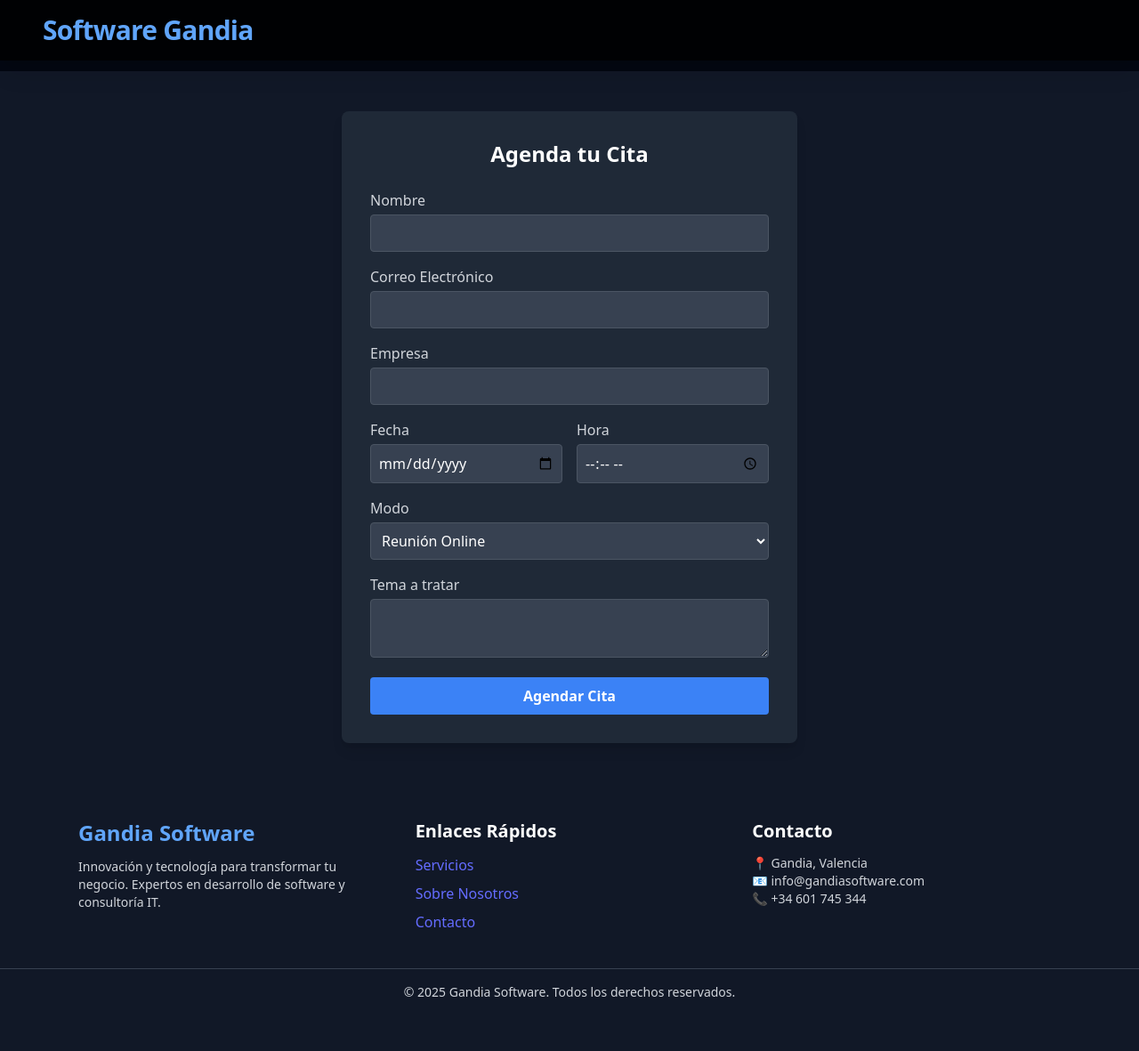
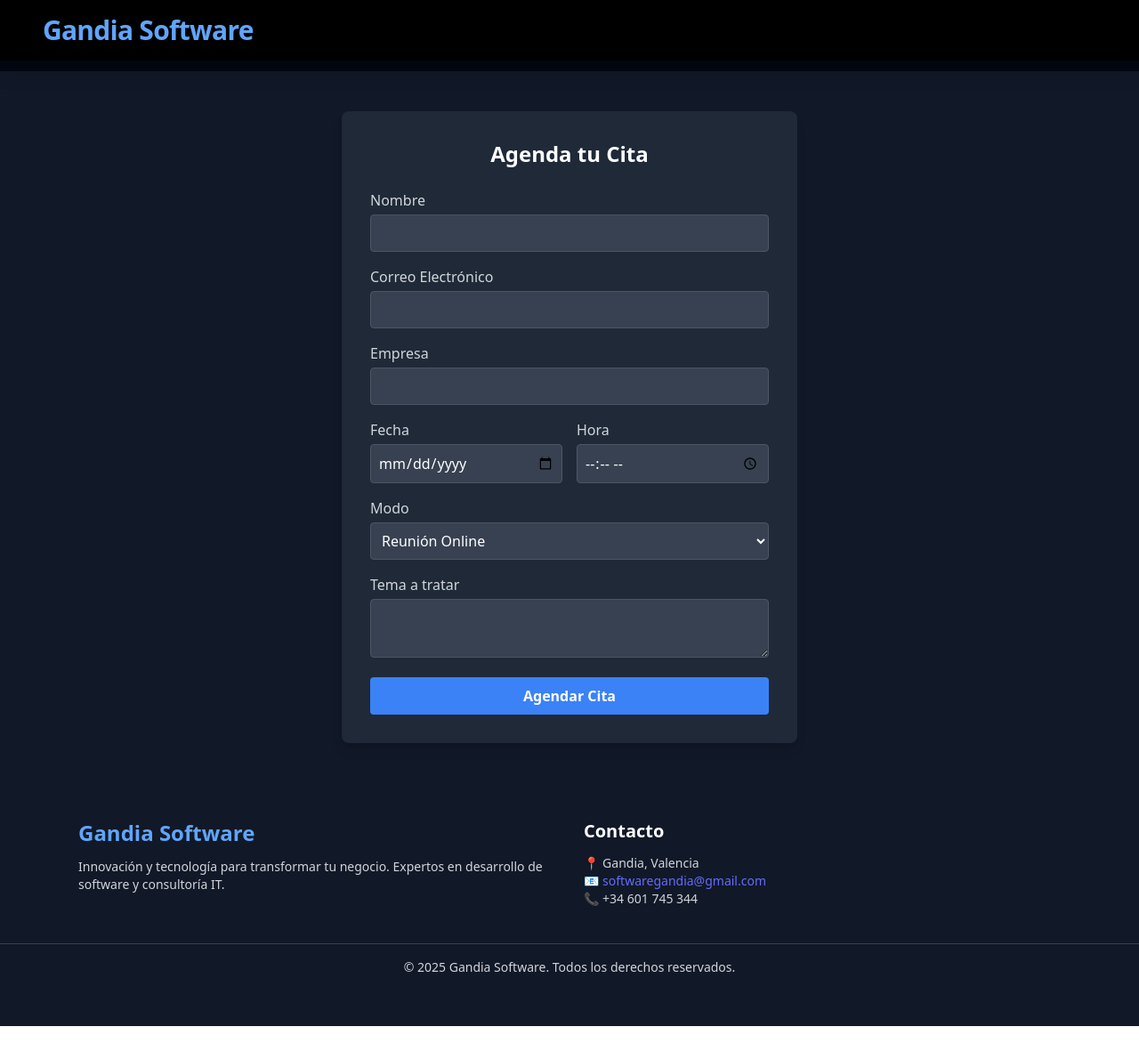
Before and after one commit to MrChova20/web-consultoria, a React (Vite) app in the folder frontend/: page /schedule-appointment in a window 1280 px wide. Shown: the whole page at 89% size. After the commit the page ends 1153 px from the top, so only its background shows below. Built offline with nearby package versions, Linux system fonts and the light colour scheme.

Commit message:
update landing

```diff
--- a/frontend/src/App.tsx
+++ b/frontend/src/App.tsx
@@ -9,14 +9,14 @@ const App: React.FC = () => {
   const [menuOpen, setMenuOpen] = useState(false);
 
   useEffect(() => {
-    document.title = "Software Gandia | Expertos en Blockchain y Desarrollo a Medida";
+    document.title = "Gandia Software | Expertos en Blockchain y Desarrollo a Medida";
   }, []);
 
   return (
     <Router>
       <div className="min-h-screen w-screen bg-gray-950 text-white flex flex-col">
-        <header className="fixed top-0 left-0 w-full bg-black/80 backdrop-blur-md z-50 flex justify-between items-center px-6 md:px-12 py-4 shadow-xl">
-          <h1 className="text-3xl font-extrabold tracking-tight text-blue-400">Software Gandia</h1>
+        <header className="fixed top-0 left-0 w-full bg-black backdrop-blur-md z-50 flex justify-between items-center px-6 md:px-12 py-4 shadow-xl">
+          <Link to="/" className="text-3xl font-extrabold tracking-tight text-blue-400">Gandia Software</Link>
           <div className="md:hidden">
             <button onClick={() => setMenuOpen(!menuOpen)}>
               {menuOpen ? <X className="w-8 h-8" /> : <Menu className="w-8 h-8" />}
@@ -25,8 +25,9 @@ const App: React.FC = () => {
         </header>
 
         {menuOpen && (
-          <div className="fixed top-16 left-0 w-full bg-gray-800 z-40 flex flex-col items-center py-6 space-y-4 text-lg">
-            <Link to="/schedule-appointment" onClick={() => setMenuOpen(false)}>Contacto</Link>
+          <div className="fixed top-16 left-0 w-full bg-black z-40 flex flex-col items-center py-6 space-y-4 text-lg">
+            <Link to="/" onClick={() => setMenuOpen(false)}>Inicio</Link>
+            <Link to="/schedule-appointment#form" onClick={() => setMenuOpen(false)}>Contacto</Link>
           </div>
         )}
 
@@ -46,9 +47,9 @@ const App: React.FC = () => {
                     <motion.p initial={{ opacity: 0, y: 20 }} animate={{ opacity: 1, y: 0 }} transition={{ duration: 0.9 }} className="mt-6 text-lg text-gray-300">
                       Especialistas en blockchain, software a medida, y proyectos de innovación tecnológica.
                     </motion.p>
-                    <Link to="/schedule-appointment" className="inline-block mt-8 px-6 py-3 bg-blue-600 hover:bg-blue-700 rounded-lg text-lg font-semibold">
+                    <a href="/schedule-appointment#form" className="inline-block mt-8 px-6 py-3 bg-blue-600 hover:bg-blue-700 rounded-lg text-lg font-semibold text-white">
                       Contáctanos
-                    </Link>
+                    </a>
                   </div>
                 </section>
 
@@ -56,37 +57,36 @@ const App: React.FC = () => {
                 <section className="px-6 md:px-20 text-center">
                   <h2 className="text-3xl md:text-4xl font-bold text-white mb-10">¿Qué hacemos?</h2>
                   <div className="grid md:grid-cols-3 gap-10">
-                    <ServiceCard title="Blockchain y Smart Contracts" />
+                    <ServiceCard title="Blockchain y Smart Contracts (Trazabilidad del Producto)" />
                     <ServiceCard title="Software Personalizado (ERPs, CRMs)" />
                     <ServiceCard title="Webs, Tiendas Online y Apps" />
                     <ServiceCard title="IA, Big Data y Sistemas Predictivos" />
                     <ServiceCard title="Realidad Virtual y Aumentada" />
                     <ServiceCard title="Sistemas de Sensorización IoT" />
+                    <ServiceCard title="Diseño de Sensores y Control Electrónico" />
+                    <ServiceCard title="Diseño y programación de Microcontroladores" />
+                    <ServiceCard title="Diseño UX/UI y Desarrollo de Videojuegos" />
                   </div>
+                  <p className="mt-8 text-gray-400 max-w-3xl mx-auto">
+                    En todos nuestros servicios, especialmente en Blockchain, contamos con el respaldo de un equipo jurídico experto, lo que garantiza soluciones legalmente válidas y seguras.
+                  </p>
                 </section>
 
                 {/* Sobre Pablo */}
                 <section className="bg-gray-800 py-16 px-6 md:px-20 text-center">
                   <h3 className="text-3xl md:text-4xl font-bold text-white mb-6">¿Quién está detrás?</h3>
                   <p className="text-lg text-gray-300 max-w-3xl mx-auto">
-                    Soy Pablo Chova Aparisi, Ingeniero de Software y Consultor en I+D+I. En Software Gandia lidero el desarrollo de soluciones digitales innovadoras para empresas de todos los sectores. Nos especializamos en blockchain, pero también diseñamos sistemas a medida: desde ERPs y CRMs, hasta videojuegos, soluciones en realidad virtual, tiendas online y sistemas de sensorización industrial.
+                    Gandia Software está liderada por Pablo Chova Aparisi, Ingeniero de Software y Consultor en I+D+I. Contamos con un equipo multidisciplinar altamente especializado para cada tecnología que ofrecemos, desde blockchain hasta desarrollo de videojuegos o electrónica avanzada.
                   </p>
-                  <a
-                    href="https://www.linkedin.com/in/pablo-chova-aparisi-771993153/"
-                    target="_blank"
-                    rel="noopener noreferrer"
-                    className="inline-flex items-center gap-2 justify-center mt-6 text-blue-400 hover:text-blue-300 text-lg"
-                  >
-                  </a>
                 </section>
 
                 {/* CTA */}
                 <section className="bg-blue-600 py-16 px-6 md:px-20 text-center text-white">
                   <h3 className="text-3xl md:text-4xl font-bold">¿Tienes un proyecto en mente?</h3>
                   <p className="mt-4 text-lg">Hablemos y te ayudamos a hacerlo realidad.</p>
-                  <Link to="/schedule-appointment" className="mt-6 inline-block px-6 py-3 bg-black hover:bg-gray-800 rounded-lg text-lg font-semibold">
+                  <a href="/schedule-appointment#form" className="mt-6 inline-block px-6 py-3 bg-black hover:bg-gray-800 rounded-lg text-lg font-semibold text-white">
                     Solicita una consultoría gratuita
-                  </Link>
+                  </a>
                 </section>
               </div>
             } />
@@ -95,7 +95,7 @@ const App: React.FC = () => {
           </Routes>
         </main>
 
-        <Footer />
+        <Footer contactEmail="softwaregandia@gmail.com" />
       </div>
     </Router>
   );
--- a/frontend/src/components/ui/Footer.tsx
+++ b/frontend/src/components/ui/Footer.tsx
@@ -1,7 +1,13 @@
-const Footer = () => {
-    return (
-      <footer className="w-full bg-gray-900 text-gray-300 py-10 mt-auto">
-      <div className="max-w-6xl mx-auto px-6 grid grid-cols-1 md:grid-cols-3 gap-8 text-center md:text-left">
+import React from 'react';
+
+interface FooterProps {
+  contactEmail?: string;
+}
+
+const Footer: React.FC<FooterProps> = ({ contactEmail = "softwaregandia@gmail.com" }) => {
+  return (
+    <footer className="w-full bg-gray-900 text-gray-300 py-10 mt-auto">
+      <div className="max-w-6xl mx-auto px-6 grid grid-cols-1 md:grid-cols-2 gap-8 text-center md:text-left">
 
         {/* Columna 1 - Logo y descripción */}
         <div>
@@ -11,24 +17,13 @@ const Footer = () => {
           </p>
         </div>
 
-        {/* Columna 2 - Enlaces Rápidos */}
-        <div>
-          <h3 className="text-xl font-semibold text-white">Enlaces Rápidos</h3>
-          <ul className="mt-3 space-y-2">
-            <li><a href="#services" className="hover:text-blue-400 transition">Servicios</a></li>
-            <li><a href="#about" className="hover:text-blue-400 transition">Sobre Nosotros</a></li>
-            <li><a href="#contact" className="hover:text-blue-400 transition">Contacto</a></li>
-          </ul>
-        </div>
-
-        {/* Columna 3 - Contacto */}
+        {/* Columna 2 - Contacto */}
         <div>
           <h3 className="text-xl font-semibold text-white">Contacto</h3>
           <p className="mt-3 text-sm">📍 Gandia, Valencia</p>
-          <p className="text-sm">📧 info@gandiasoftware.com</p>
+          <p className="text-sm">📧 <a href={`mailto:${contactEmail}`} className="hover:text-blue-400">{contactEmail}</a></p>
           <p className="text-sm">📞 +34 601 745 344</p>
         </div>
-
       </div>
 
       {/* Línea divisoria */}
@@ -36,7 +31,7 @@ const Footer = () => {
         © {new Date().getFullYear()} Gandia Software. Todos los derechos reservados.
       </div>
     </footer>
-    );
-  };
+  );
+};
 
-  export default Footer;
+export default Footer;
```
